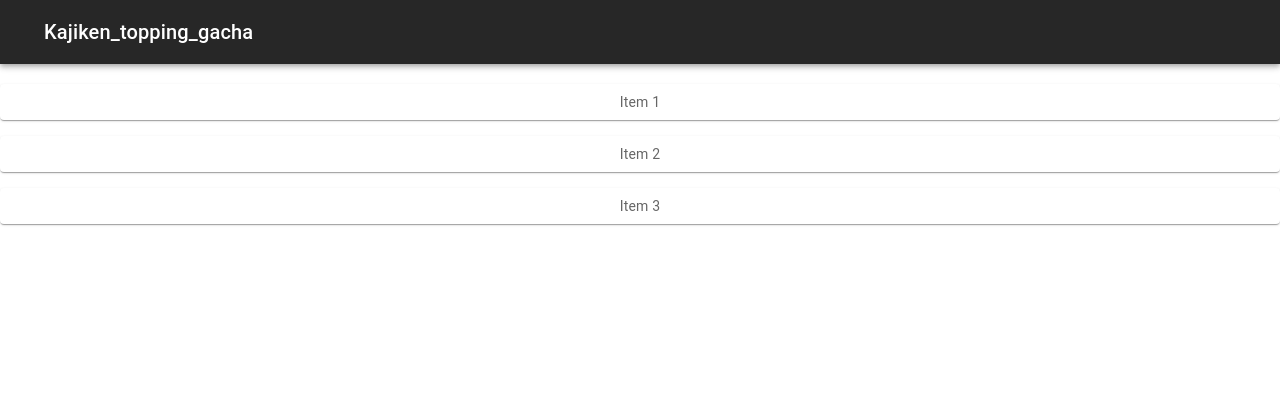
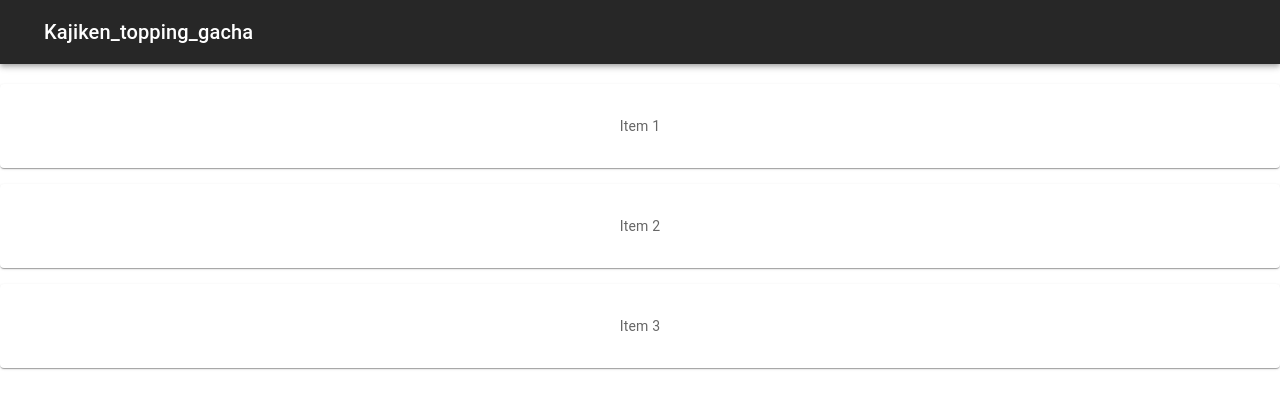
Before and after one commit to usabilityTeam9/kajiken_topping_gacha, a React (Create React App) app: page / in a window 1280 px wide. Shown: the top 408 px of the page. Built offline with nearby package versions, Linux system fonts and the light colour scheme.

Commit message:
Itemの大きさの変更

```diff
--- a/src/components/RandomTopping.js
+++ b/src/components/RandomTopping.js
@@ -1,9 +1,12 @@
+import * as React from "react";
 import Paper from "@mui/material/Paper";
 import Stack from "@mui/material/Stack";
+
 import { styled } from "@mui/material/styles";
+
 const Item = styled(Paper)(({ theme }) => ({
   ...theme.typography.body2,
-  padding: theme.spacing(1),
+  padding: theme.spacing(4),
   textAlign: "center",
   color: theme.palette.text.secondary,
 }));
@@ -11,7 +14,7 @@ const Item = styled(Paper)(({ theme }) => ({
 export default function RandomTopping() {
   return (
     <div>
-      <Stack spacing={2}>
+      <Stack direction="column" spacing={2}>
         <Item>Item 1</Item>
         <Item>Item 2</Item>
         <Item>Item 3</Item>
```
